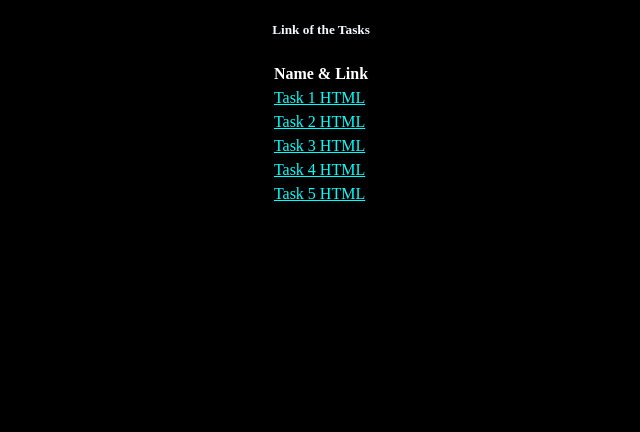
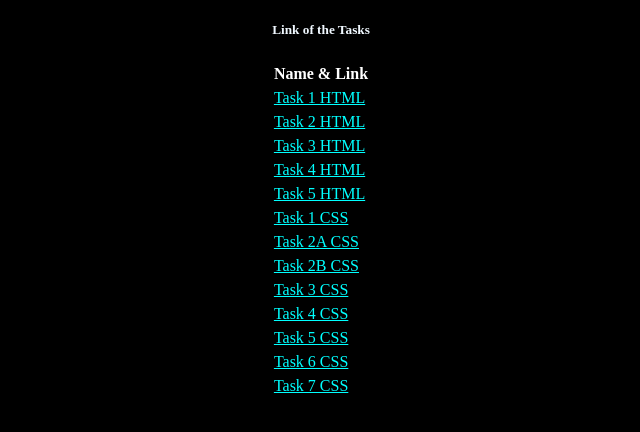
Before and after one commit to aakashhkumar/MERN_TASKS, a plain HTML site: page index.html in a window 1280 px wide. Shown: the whole page, without its empty margins (319-959 px from the left). Drawn offline with Linux system fonts and the light colour scheme.

Commit message:
Update index.html

```diff
--- a/index.html
+++ b/index.html
@@ -42,6 +42,31 @@
         <tr>
             <td> <a href="Tasks/Html_Task5.html">Task 5 HTML</a></td>
         </tr>
+        <tr>
+            <td> <a href="Tasks/CSS_Task1.html">Task 1 CSS</a></td>
+        </tr>
+        <tr>
+            <td> <a href="Tasks/CSS_Task2A.html">Task 2A CSS</a></td>
+        </tr>
+        <tr>
+            <td> <a href="Tasks/CSS_Task2B.html">Task 2B CSS</a></td>
+        </tr>
+        <tr>
+            <td> <a href="Tasks/CSS_Task3.html">Task 3 CSS</a></td>
+        </tr>
+        <tr>
+            <td> <a href="Tasks/CSS_Task4.html">Task 4 CSS</a></td>
+        </tr>
+        <tr>
+            <td> <a href="Tasks/CSS_Task5.html">Task 5 CSS</a></td>
+        </tr>
+        <tr>
+            <td> <a href="Tasks/CSS_Task6.html">Task 6 CSS</a></td>
+        </tr>
+        <tr>
+            <td> <a href="Tasks/CSS_Task7.html">Task 7 CSS</a></td>
+        </tr>
+
 
 
 
```
